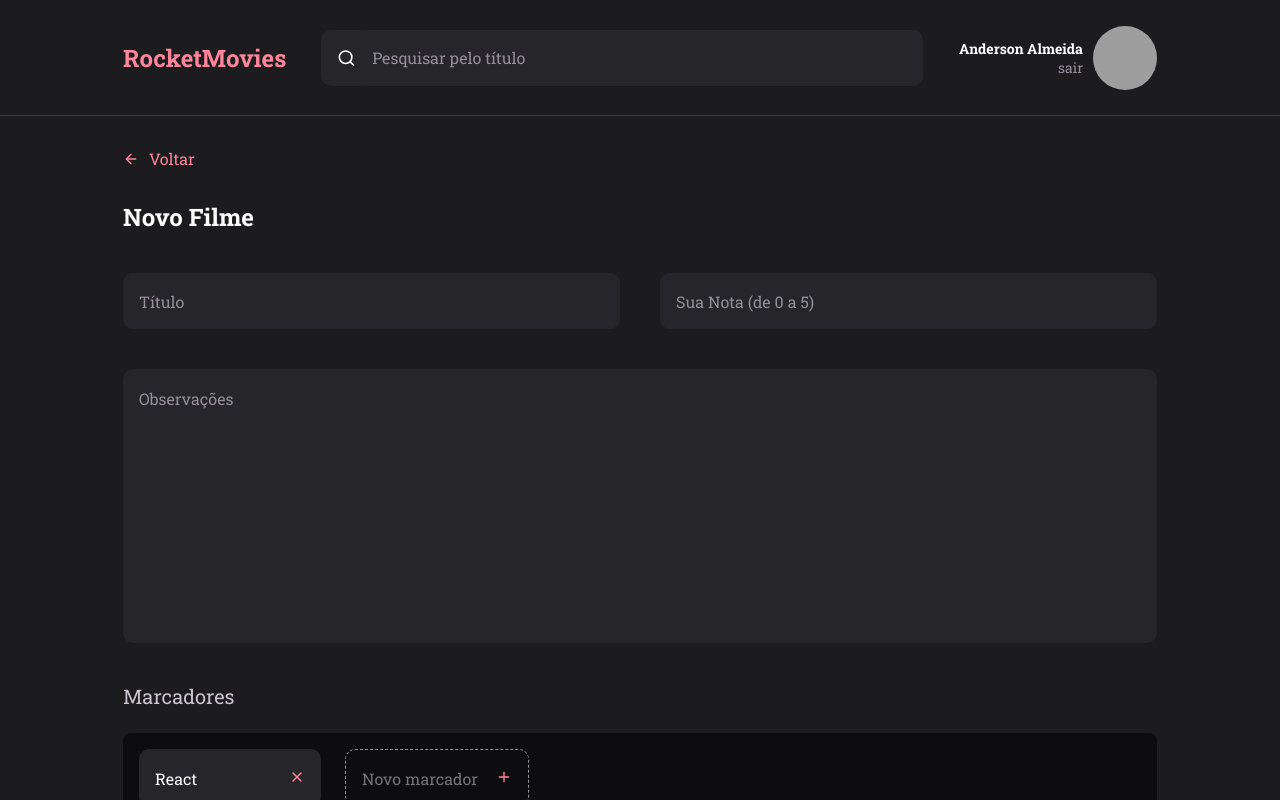
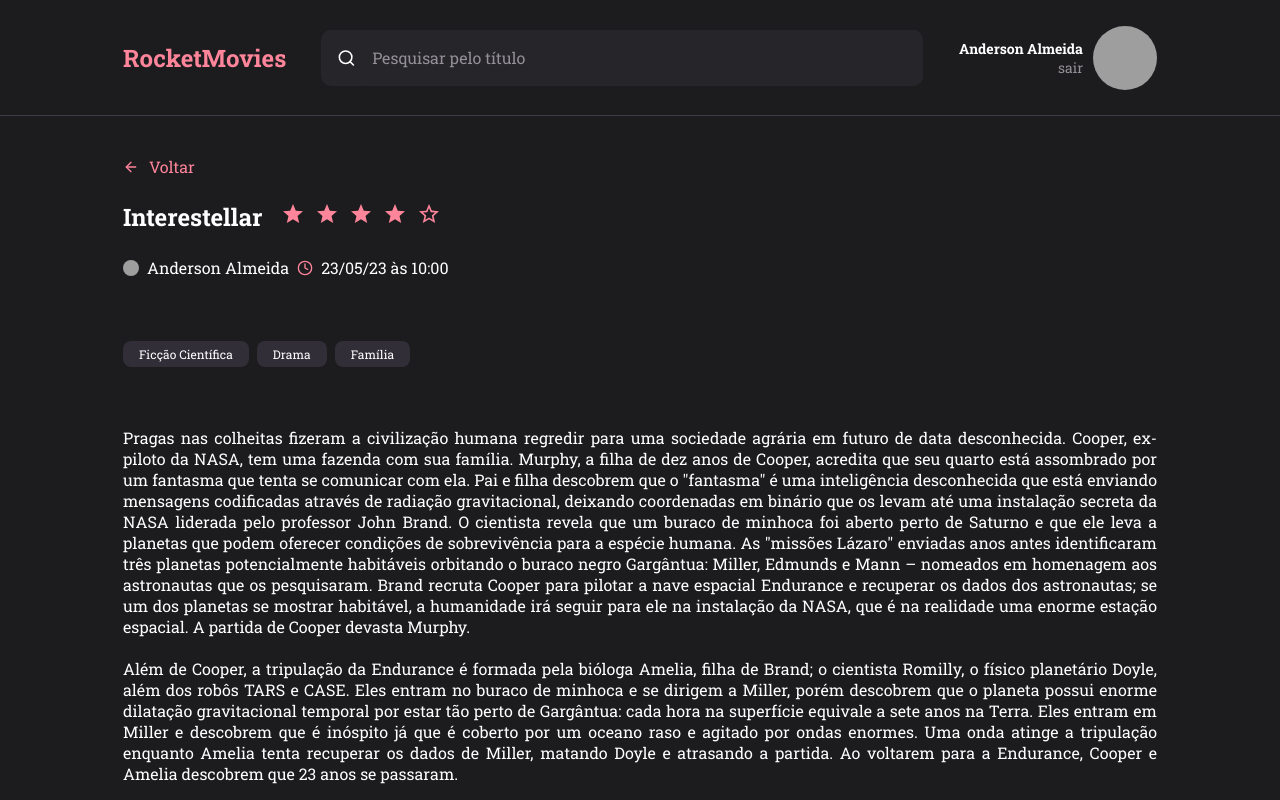
Before and after one commit to AndersonPAlmeida/rocketmovies, a React (Vite) app: page / in a window 1280 px wide. Built offline with nearby package versions, Linux system fonts and the light colour scheme; grey boxes are pictures that could not be loaded.

Commit message:
Criação da Page MoviePreview

```diff
--- a/src/main.jsx
+++ b/src/main.jsx
@@ -4,13 +4,13 @@
 import GlobalStyle from './pages/styles/global.js';
 import theme from './pages/styles/theme.js';
 
-import { CreateMovie } from './pages/CreateMovie';
+import { MoviePreview } from './pages/MoviePreview';
 
 ReactDOM.createRoot(document.getElementById('root')).render(
   <React.StrictMode>
     <ThemeProvider theme={theme}>
       <GlobalStyle />
-      <CreateMovie />
+      <MoviePreview />
     </ThemeProvider>
   </React.StrictMode>,
 )
--- a/src/pages/Home/styles.js
+++ b/src/pages/Home/styles.js
@@ -6,7 +6,7 @@
 
    display: grid;
 
-   grid-template-columns: auto;
+   grid-template-columns: auto auto;
    grid-template-rows: 11.6rem 12rem auto;
    grid-template-areas:
       "header header"
--- /dev/null
+++ b/src/pages/MoviePreview/index.jsx
@@ -0,0 +1,56 @@
+import { Container, Content, Description, Timeline } from "./styles";
+import { Header } from '../../components/Header';
+import { ButtonText } from '../../components/ButtonText';
+import { Section } from '../../components/Section';
+import { Tag } from '../../components/Tag';
+
+import { FiClock } from 'react-icons/fi';
+import { MdOutlineStar, MdOutlineStarBorder  } from "react-icons/md";
+
+export function MoviePreview(){
+   return(
+      <Container>
+         <Header />
+         <Content>
+            <Description>
+               <ButtonText title="Voltar"/>
+
+               <h2>
+                  Interestellar
+                  <span>
+                     <MdOutlineStar />
+                     <MdOutlineStar />
+                     <MdOutlineStar />
+                     <MdOutlineStar />
+                     <MdOutlineStarBorder />
+                  </span>
+               </h2>
+
+               <Timeline>
+                  <img src="https://github.com/AndersonPAlmeida.png" alt="Foto do Usuário" />
+                  <span>Anderson Almeida</span>
+                     <FiClock />
+
+                     23/05/23 às 10:00
+
+               </Timeline>
+            </Description>
+
+            <Section>
+               <Tag title="Ficção Científica" />
+               <Tag title="Drama"/>
+               <Tag title="Família"/>
+            </Section>
+
+            <Section>
+               <p>
+                  Pragas nas colheitas fizeram a civilização humana regredir para uma sociedade agrária em futuro de data desconhecida. Cooper, ex-piloto da NASA, tem uma fazenda com sua família. Murphy, a filha de dez anos de Cooper, acredita que seu quarto está assombrado por um fantasma que tenta se comunicar com ela. Pai e filha descobrem que o "fantasma" é uma inteligência desconhecida que está enviando mensagens codificadas através de radiação gravitacional, deixando coordenadas em binário que os levam até uma instalação secreta da NASA liderada pelo professor John Brand. O cientista revela que um buraco de minhoca foi aberto perto de Saturno e que ele leva a planetas que podem oferecer condições de sobrevivência para a espécie humana. As "missões Lázaro" enviadas anos antes identificaram três planetas potencialmente habitáveis orbitando o buraco negro Gargântua: Miller, Edmunds e Mann – nomeados em homenagem aos astronautas que os pesquisaram. Brand recruta Cooper para pilotar a nave espacial Endurance e recuperar os dados dos astronautas; se um dos planetas se mostrar habitável, a humanidade irá seguir para ele na instalação da NASA, que é na realidade uma enorme estação espacial. A partida de Cooper devasta Murphy.
+               <br/>
+               <br/>
+                  Além de Cooper, a tripulação da Endurance é formada pela bióloga Amelia, filha de Brand; o cientista Romilly, o físico planetário Doyle, além dos robôs TARS e CASE. Eles entram no buraco de minhoca e se dirigem a Miller, porém descobrem que o planeta possui enorme dilatação gravitacional temporal por estar tão perto de Gargântua: cada hora na superfície equivale a sete anos na Terra. Eles entram em Miller e descobrem que é inóspito já que é coberto por um oceano raso e agitado por ondas enormes. Uma onda atinge a tripulação enquanto Amelia tenta recuperar os dados de Miller, matando Doyle e atrasando a partida. Ao voltarem para a Endurance, Cooper e Amelia descobrem que 23 anos se passaram.
+               </p>
+            </Section>
+         </Content>
+      </Container>
+   );
+}
--- /dev/null
+++ b/src/pages/MoviePreview/styles.js
@@ -0,0 +1,72 @@
+import styled from "styled-components";
+
+export const Container = styled.div`
+   width: 100%;
+   height: 100vh;
+
+   display: grid;
+
+   grid-template-columns: auto auto;
+   grid-template-rows: 11.6rem auto;
+   grid-template-areas:
+      "header header"
+      "content content"
+   ;
+`;
+
+export const Content = styled.div`
+   grid-area: content;
+   padding: 4rem 12.3rem;
+   overflow-y: auto;
+
+   display: flex;
+   flex-direction: column;
+   gap: 4rem;
+
+   &::-webkit-scrollbar {
+      width: .8rem;
+   }
+   &::-webkit-scrollbar-track {
+      background: transparent;
+   }
+   &::-webkit-scrollbar-thumb {
+      background: ${({ theme}) => theme.colors.pinkLight};
+      border-radius: .8rem;
+   }
+
+   svg {
+      color: ${({ theme}) => theme.colors.pinkLight};
+   }
+
+   p {
+      text-align: justify;
+   }
+`;
+export const Description = styled.div`
+   width: 100%;
+
+   > h2 {
+      padding: 2.4rem 0;
+
+      display: flex;
+      align-items: center;
+      gap: 1.9rem;
+
+      svg {
+         margin-right: 1rem;
+      }
+   }
+`;
+
+export const Timeline = styled.div`
+   width: 100%;
+   display: flex;
+   align-items: center;
+   gap: .8rem;
+
+   > img {
+      width: 1.6rem;
+      height: 1.6rem;
+      border-radius: 50%
+   }
+`;
```
